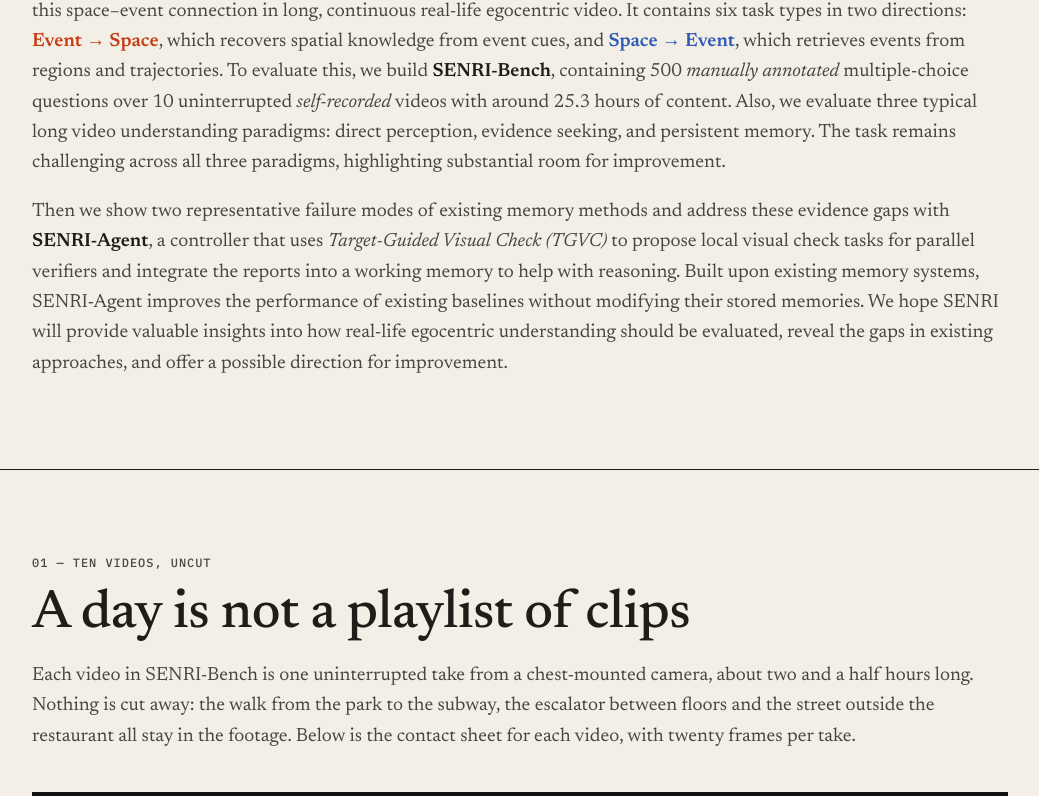
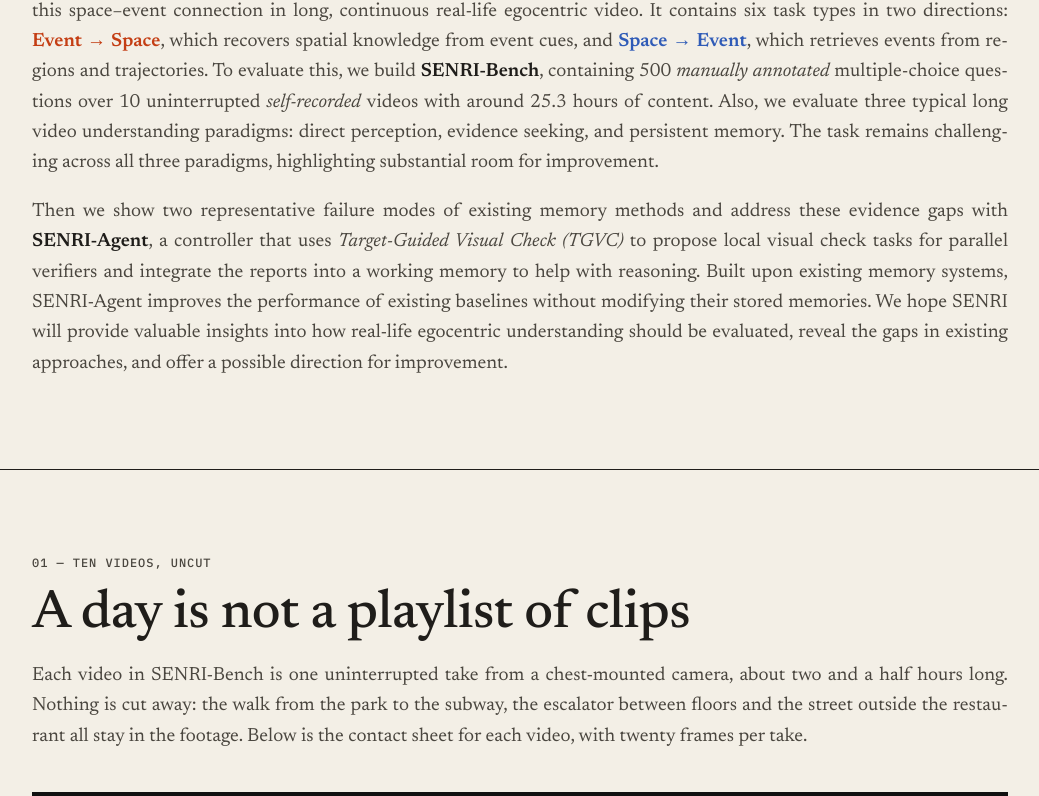
Before and after one commit to senri-video/senri-video.github.io, a plain HTML site: page index.html in a window 1280 px wide. Shown: the part 1049-1845 px from the top of the page, without its empty margins (120-1159 px from the left). Drawn offline with Linux system fonts and the light colour scheme.

Commit message:
Justify section intro text

```diff
--- a/static/css/style.css
+++ b/static/css/style.css
@@ -126,7 +126,7 @@ button:focus-visible, a:focus-visible, summary:focus-visible, [tabindex]:focus-v
 section { padding: 84px 0 90px; border-bottom: 1.5px solid var(--ink); }
 @media (max-width: 600px) { section { padding: 56px 0 60px; } }
 h2 { margin-top: 14px; font: 500 clamp(34px, 4.4vw, 54px)/1.05 var(--serif); letter-spacing: -.01em; text-wrap: balance; }
-.lede { margin-top: 18px; color: var(--ink-2); font-size: 19px; text-wrap: pretty; }
+.lede { margin-top: 18px; color: var(--ink-2); font-size: 19px; text-align: justify; hyphens: auto; }
 .lede b { font-weight: 600; color: var(--ink); }
 .lede b.ink-event { color: var(--event-deep); } .lede b.ink-space { color: var(--space); }
 
```
